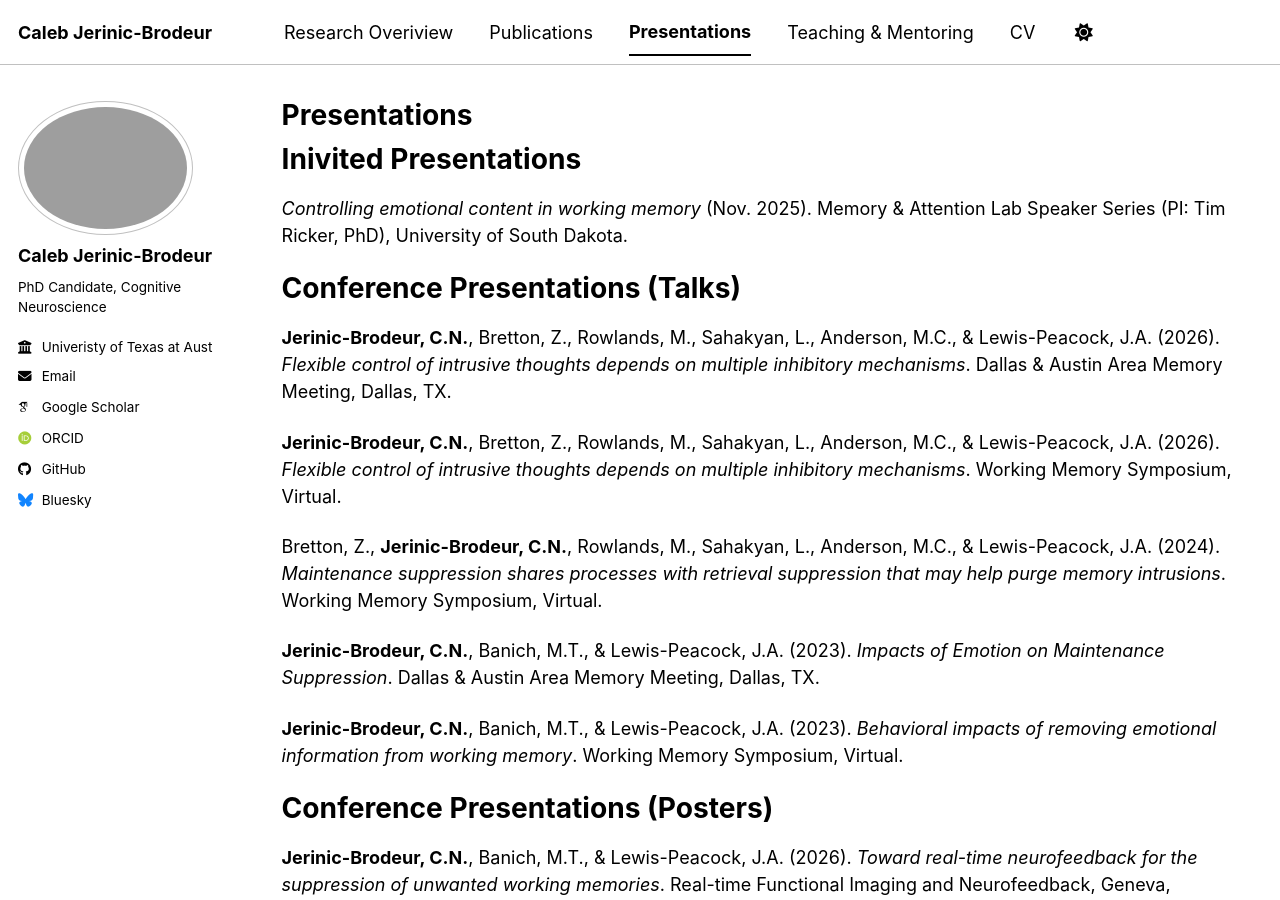
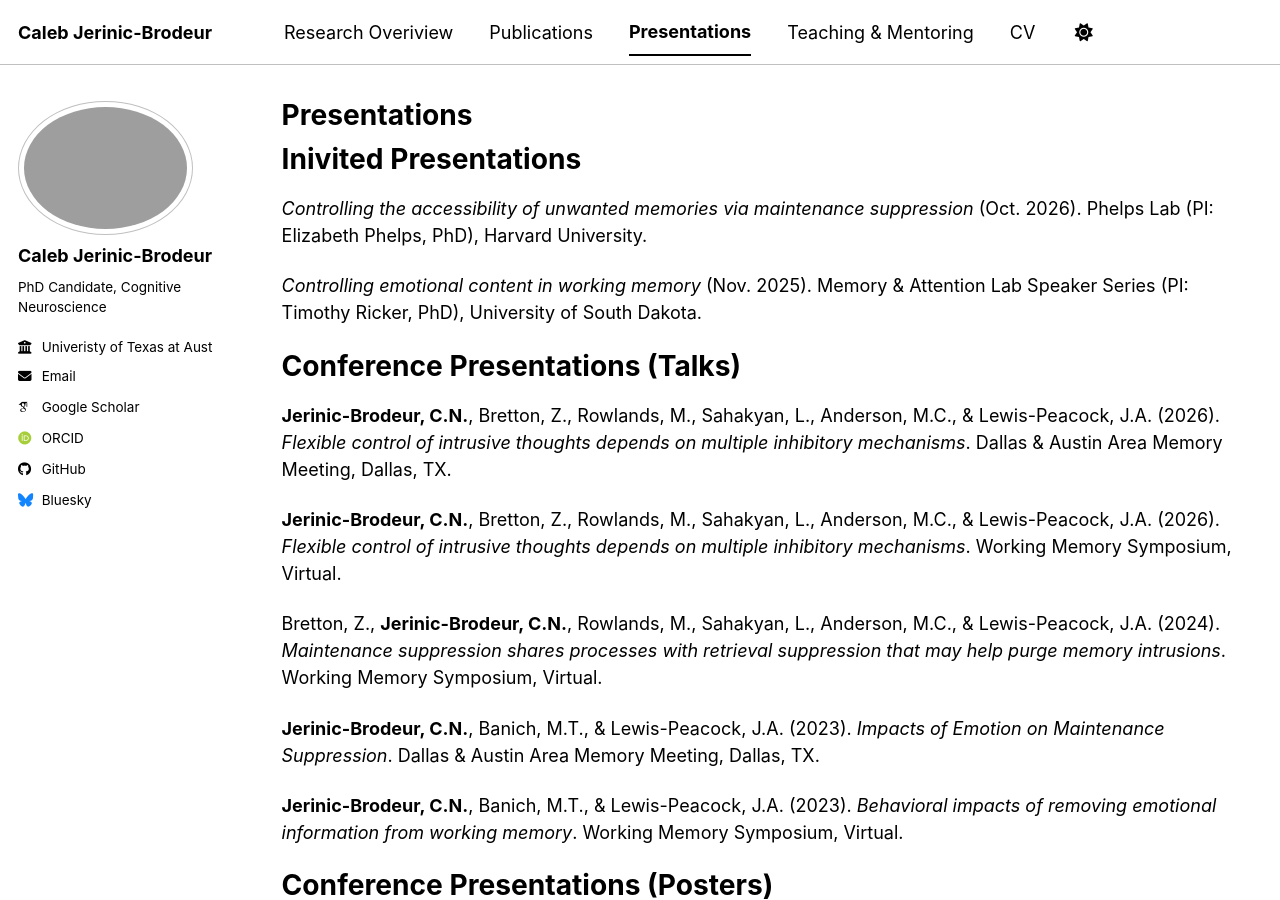
Before and after one commit to cjerinic/cjerinic.github.io, a Jekyll site: the page built from _pages/presentations.md, in a window 1280 px wide and 900 px high. Built offline with Jekyll 4.4.1, drawn with Linux system fonts in a browser that asks for light colours; some web fonts are replaced; a script bundle is joined from its source files by our own code; library files that are not in the unit come from our copies.

Commit message:
Revise invited presentations and conference details
Updated invited presentations section with new details and corrected names.

```diff
--- a/_pages/presentations.md
+++ b/_pages/presentations.md
@@ -7,11 +7,12 @@ author_profile: true
 
 Inivited Presentations
 ======
-*Controlling emotional content in working memory* (Nov. 2025). Memory & Attention Lab Speaker Series (PI: Tim Ricker, PhD), University of South Dakota.
+*Controlling the accessibility of unwanted memories via maintenance suppression* (Oct. 2026). Phelps Lab (PI: Elizabeth Phelps, PhD), Harvard University.
+
+*Controlling emotional content in working memory* (Nov. 2025). Memory & Attention Lab Speaker Series (PI: Timothy Ricker, PhD), University of South Dakota.
 
 Conference Presentations (Talks)
 ======
-
 **Jerinic-Brodeur, C.N.**, Bretton, Z., Rowlands, M., Sahakyan, L., Anderson, M.C., & Lewis-Peacock, J.A. (2026). *Flexible control of intrusive thoughts depends on multiple inhibitory mechanisms*. Dallas & Austin Area Memory Meeting, Dallas, TX.
 
 **Jerinic-Brodeur, C.N.**, Bretton, Z., Rowlands, M., Sahakyan, L., Anderson, M.C., & Lewis-Peacock, J.A. (2026). *Flexible control of intrusive thoughts depends on multiple inhibitory mechanisms*. Working Memory Symposium, Virtual.
```
